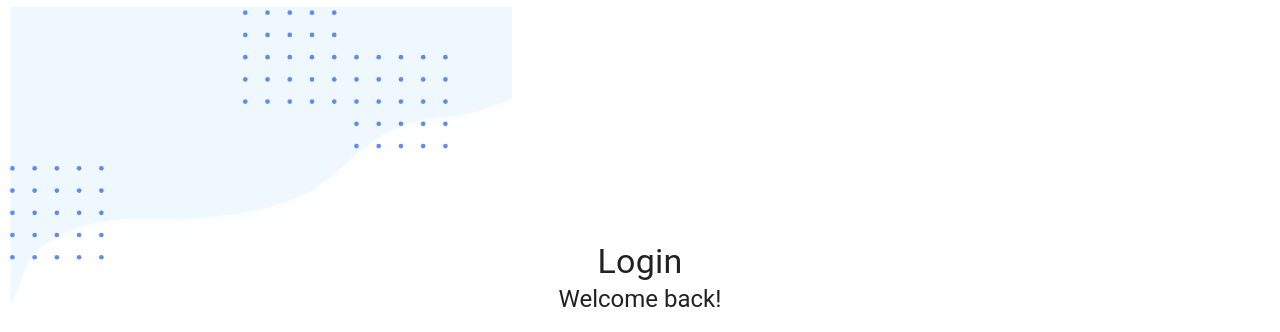
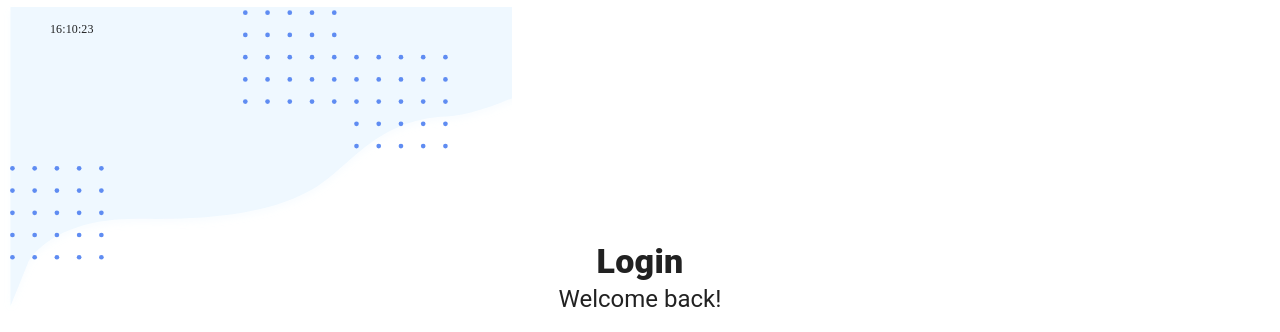
Before and after one commit to JK1997/assignment-cms-beta-werkz, a React (Create React App) app: page / in a window 1280 px wide. Shown: the top 332 px of the page. Built offline with nearby package versions, Linux system fonts and the light colour scheme.

Commit message:
Fine tune UI

```diff
--- a/src/SignIn.tsx
+++ b/src/SignIn.tsx
@@ -9,14 +9,16 @@ import { createTheme, ThemeProvider } from '@mui/material/styles'
 import bgImage1 from './images/bg-1.svg'
 import bgImage2 from './images/bg-2.svg'
 import { useNavigate } from 'react-router-dom'
+import { useState } from 'react'
 
 const defaultTheme = createTheme()
 
 export default function SignIn () {
   const navigate = useNavigate()
+  const [username, setUsername] = useState("")
 
   const goToStaffList = () => {
-    navigate('/staffList')
+    navigate(`/staffList?username=${username}`)
   }
 
   return (
@@ -31,22 +33,24 @@ export default function SignIn () {
                       zIndex: 999
                     }}
                 >
-                    <Typography component="h1" variant="h4">
+                    <Typography component="h1" variant="h4"  sx={{fontWeight: 800 }}>
                         Login
                     </Typography>
                     <Typography component="h1" variant="h5">
                         Welcome back!
                     </Typography>
                     <Box component="form" noValidate sx={{ mt: 1 }}>
+                        <form>
                             <TextField
                                 margin="normal"
                                 required
                                 fullWidth
-                            id="email"
+                                id="username"
                                 label="Username"
-                            name="email"
-                            autoComplete="email"
+                                name="username"
                                 autoFocus
+                                value={username}
+                                onChange = {(e) => setUsername(e.target.value)}
                             />
                             <TextField
                                 margin="normal"
@@ -59,7 +63,7 @@ export default function SignIn () {
                                 autoComplete="current-password"
                             />
                             <Button
-                            type="button"
+                                type="submit"
                                 fullWidth
                                 variant="contained"
                                 sx={{ mt: 3, mb: 2 }}
@@ -67,6 +71,7 @@ export default function SignIn () {
                             >
                                 Login
                             </Button>
+                        </form>
                     </Box>
                 </Box>
                 <div
@@ -81,6 +86,13 @@ export default function SignIn () {
                       zIndex: 0
                     }}
                 />
+                <Typography sx={{
+                    position: 'absolute',
+                    top: 20,
+                    left: 50,
+                    fontFamily: 'Nunito',
+                    fontSize: '12px',
+                    zIndex: 100}}>16:10:23</Typography>
                 {/* Bottom right background image */}
                 <div
                     style={{
--- a/src/staffPages/StaffList.tsx
+++ b/src/staffPages/StaffList.tsx
@@ -9,10 +9,13 @@ import EmptyStaffList from './EmptyStaffList'
 import NonEmptyStaffList from './NonEmptyStaffList'
 import ColorPalette from './ColorPalette'
 import tinycolor from 'tinycolor2';
-import { useNavigate } from 'react-router-dom'
+import {useLocation, useNavigate } from 'react-router-dom'
 
 export default function StaffList () {
   const navigate = useNavigate()
+  const location = useLocation();
+  const queryParams = new URLSearchParams(location.search);
+  const username = queryParams.get('username')!;
   const [loading, setLoading] = useState(false)
   const [staffs, setStaffs] = useState<Array<{ name: string, gender: string, age: number, email: string }>>([])
   const [currentPage, setCurrentPage] = useState(1)
@@ -54,7 +57,7 @@ export default function StaffList () {
 
     return (
         <React.Fragment>
-            <TopNav />
+            <TopNav username={username}/>
             <Box sx={{ backgroundColor: tinycolor(selectedColor).lighten(30).toString(), minHeight: `calc(100vh - ${64}px)` }}>
                 <Container sx={{ pt: 5, pb: 5 }}>
                     <Paper elevation={0} sx={{ p: 5, minHeight:'60vh'}}>
--- a/src/staffPages/TopNav.tsx
+++ b/src/staffPages/TopNav.tsx
@@ -14,8 +14,13 @@ import Menu from '@mui/material/Menu';
 import { useNavigate } from 'react-router-dom';
 import { FontAwesomeIcon } from "@fortawesome/react-fontawesome";
 import { faCircleArrowLeft } from "@fortawesome/free-solid-svg-icons";
+import { Tooltip } from '@mui/material';
 
-export default function MenuAppBar() {
+interface TopNavProps {
+    username: string
+}
+
+const TopNav = ({username} : TopNavProps) => {
     const [anchorEl, setAnchorEl] = React.useState<null | HTMLElement>(null);
 
     const handleMenu = (event: React.MouseEvent<HTMLElement>) => {
@@ -36,6 +41,7 @@ export default function MenuAppBar() {
         <Box>
             <AppBar position="static" sx={{backgroundColor: 'white'}}>
                 <Toolbar>
+                    <Tooltip title="Back To Previous">
                         <IconButton
                             size="large"
                             edge="start"
@@ -46,7 +52,9 @@ export default function MenuAppBar() {
                         >
                             <FontAwesomeIcon icon={faCircleArrowLeft} size="sm" style={{color: "black"}}/>
                         </IconButton>
-                    <div style={{ marginLeft: 'auto' }}>
+                    </Tooltip>
+                    <Typography sx={{color:'#272727', marginLeft: 'auto'}}>{username}</Typography>
+                    <div>
                         <IconButton
                             size="large"
                             aria-label="account of current user"
@@ -80,3 +88,4 @@ export default function MenuAppBar() {
         </Box>
     );
 }
+export default TopNav
```
Lines whose indentation alone changed are shown as unchanged.
